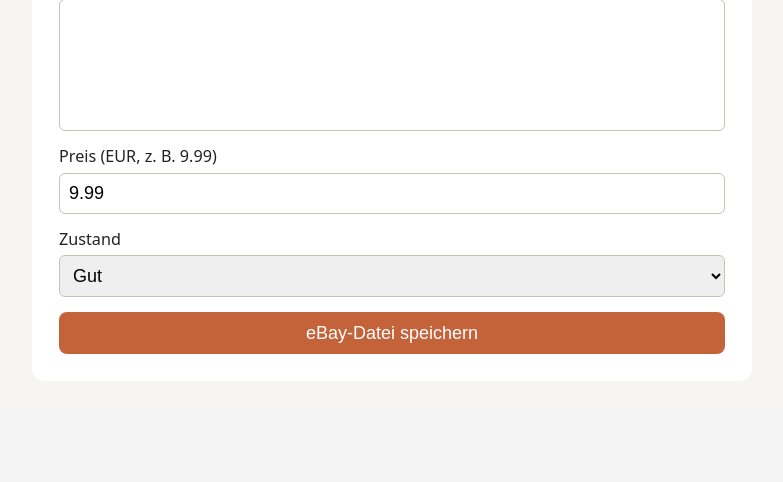
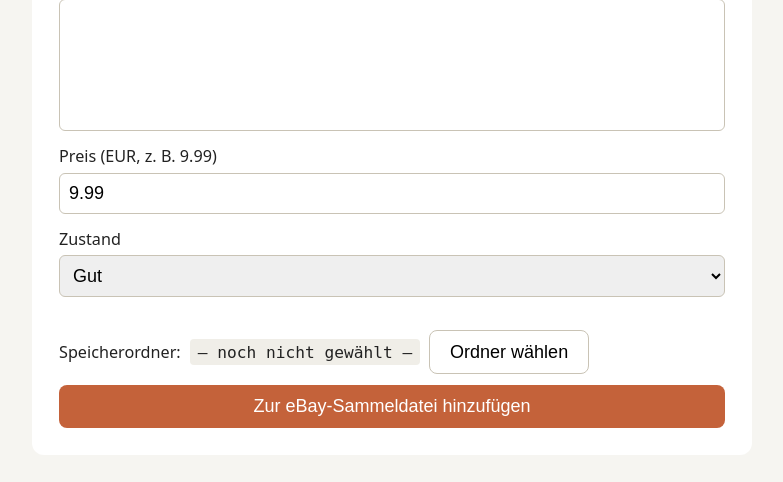
Before and after one commit to Giacomola/ebayClient, a Flask app: page / in a window 1280 px wide. Shown: the part 1106-1588 px from the top of the page, without its empty margins (248-1031 px from the left). Before the commit the page ends 1460 px from the top, so only its background shows below. Run offline with Flask 3, Linux system fonts and the light colour scheme.

Commit message:
feat: Anzeigen in gemeinsamer CSV in waehlbarem Ordner sammeln
- Jedes Buch wird als Zeile an eine gemeinsame Sammeldatei
  (ebay-anzeigen.csv) angehaengt statt einzeln heruntergeladen
- ebay_csv: build_row/append_listing herausgeloest, BOM nur beim Anlegen
- Speicherordner ueber nativen Ordner-Dialog waehlbar (/api/choose-folder),
  in config.json gespeichert (bleibt zwischen Sitzungen erhalten)
- Oberflaeche zeigt Ordner und Anzahl gesammelter Anzeigen

Co-Authored-By: Claude Opus 4.8 <noreply@anthropic.com>

```diff
--- a/app.py
+++ b/app.py
@@ -1,8 +1,28 @@
-from flask import Flask, request, jsonify, render_template, Response
+import subprocess
+import sys
+from flask import Flask, request, jsonify, render_template
 from config import load_settings, save_settings, build_system_prompt
 from ai_client import analyze_book
 from image_host import upload_image
-from ebay_csv import build_csv
+from ebay_csv import append_listing, DEFAULT_FILENAME
+
+def _pick_folder_dialog() -> str:
+    """Öffnet ein natives Ordner-Auswahlfenster und gibt den gewählten Pfad zurück.
+
+    Läuft in einem eigenen Prozess, damit es das Flask-Fenster/den Hauptthread
+    nicht stört. Leerer String = abgebrochen."""
+    script = (
+        "import tkinter as tk\n"
+        "from tkinter import filedialog\n"
+        "r = tk.Tk(); r.withdraw(); r.attributes('-topmost', True)\n"
+        "print(filedialog.askdirectory(title='Speicherordner für eBay-Dateien'))\n"
+    )
+    try:
+        out = subprocess.run([sys.executable, "-c", script],
+                             capture_output=True, text=True, timeout=180)
+        return out.stdout.strip()
+    except Exception:  # noqa: BLE001
+        return ""
 
 def create_app(config_path: str = "config.json") -> Flask:
     app = Flask(__name__)
@@ -40,12 +60,25 @@ def create_app(config_path: str = "config.json") -> Flask:
             return jsonify({"error": f"KI-Fehler: {e}"}), 502
         return jsonify(book.model_dump())
 
+    @app.post("/api/choose-folder")
+    def choose_folder():
+        path = _pick_folder_dialog()
+        current = load_settings(config_path)
+        if path:
+            current["save_folder"] = path
+            save_settings(current, config_path)
+        return jsonify({"folder": current.get("save_folder", "")})
+
     @app.post("/api/create-csv")
     def create_csv():
         settings = load_settings(config_path)
         if not settings["imgbb_api_key"]:
             return jsonify({"error": "Kein imgbb-API-Schlüssel hinterlegt. "
                                      "Bitte in den Einstellungen eintragen."}), 400
+        folder = settings.get("save_folder", "")
+        if not folder:
+            return jsonify({"error": "Kein Speicherordner gewählt. "
+                                     "Bitte zuerst auf 'Ordner wählen' klicken."}), 400
         form = request.form
         files = request.files.getlist("images")
         try:
@@ -54,22 +87,25 @@ def create_app(config_path: str = "config.json") -> Flask:
             return jsonify({"error": f"Foto-Upload fehlgeschlagen: {e}"}), 502
         if not urls:
             return jsonify({"error": "Keine Fotos für die Anzeige vorhanden."}), 400
-        csv_bytes = build_csv(
-            title=form.get("title", ""), author=form.get("author", ""),
-            book_title=form.get("book_title", ""), language=form.get("language", ""),
-            description=form.get("description", ""), price=form.get("price", ""),
-            condition_id=form.get("condition_id", ""), picture_urls=urls,
-            publisher=form.get("publisher", ""),
-            publication_year=form.get("publication_year", ""),
-            book_format=form.get("book_format", ""),
-            location=settings["location"], shipping_service=settings["shipping_service"],
-            shipping_cost=settings["shipping_cost"],
-            dispatch_time_max=settings["dispatch_time_max"],
-        )
-        return Response(
-            csv_bytes, mimetype="text/csv",
-            headers={"Content-Disposition": "attachment; filename=ebay-anzeige.csv"},
-        )
+        try:
+            path, count = append_listing(
+                folder,
+                title=form.get("title", ""), author=form.get("author", ""),
+                book_title=form.get("book_title", ""), language=form.get("language", ""),
+                description=form.get("description", ""), price=form.get("price", ""),
+                condition_id=form.get("condition_id", ""), picture_urls=urls,
+                publisher=form.get("publisher", ""),
+                publication_year=form.get("publication_year", ""),
+                book_format=form.get("book_format", ""),
+                location=settings["location"],
+                shipping_service=settings["shipping_service"],
+                shipping_cost=settings["shipping_cost"],
+                dispatch_time_max=settings["dispatch_time_max"],
+            )
+        except Exception as e:  # noqa: BLE001
+            return jsonify({"error": f"Datei konnte nicht gespeichert werden: {e}"}), 500
+        return jsonify({"ok": True, "folder": folder,
+                        "filename": DEFAULT_FILENAME, "path": path, "count": count})
 
     return app
 
--- a/config.py
+++ b/config.py
@@ -65,6 +65,7 @@ DEFAULTS = {
     "shipping_service": "DE_DHLPaket",
     "shipping_cost": "5.49",
     "dispatch_time_max": "3",
+    "save_folder": "",
     "prompt_general": DEFAULT_PROMPT_GENERAL,
     "prompt_fields": dict(DEFAULT_FIELD_PROMPTS),
 }
--- a/ebay_csv.py
+++ b/ebay_csv.py
@@ -1,7 +1,12 @@
-"""Erzeugt eine eBay-File-Exchange-CSV (Kategorie-Vorlage Bücher) für genau ein Buch."""
+"""Erzeugt eine eBay-File-Exchange-CSV (Kategorie-Vorlage Bücher).
+
+Unterstützt eine einzelne Anzeige (build_csv) sowie das Sammeln mehrerer
+Anzeigen in einer gemeinsamen Datei (append_listing)."""
+import os
 
 ACTION = "*Action(SiteID=Germany|Country=DE|Currency=EUR|Version=1193|CC=UTF-8)"
 INFO_LINE = "Info;Version=1.0.0;Template=fx_category_template_EBAY_DE"
+DEFAULT_FILENAME = "ebay-anzeigen.csv"
 
 COLUMNS = [
     ACTION, "CustomLabel", "*Category", "StoreCategory", "*Title", "Subtitle",
@@ -42,11 +47,13 @@ def _clean(value) -> str:
         text = text.replace(ch, " ")
     return text.strip()
 
-def build_csv(*, title, author, book_title, language, description, price,
-              condition_id, picture_urls, publisher="", publication_year="",
-              book_format="", location="Berlin", shipping_service="DE_DHLPaket",
-              shipping_cost="5.49", dispatch_time_max="3", custom_label="") -> bytes:
-    values = {
+HEADER = ";".join(COLUMNS)
+
+def _values(*, title, author, book_title, language, description, price,
+            condition_id, picture_urls, publisher="", publication_year="",
+            book_format="", location="Berlin", shipping_service="DE_DHLPaket",
+            shipping_cost="5.49", dispatch_time_max="3", custom_label="") -> dict:
+    return {
         ACTION: "Add",
         "CustomLabel": _clean(custom_label),
         "*Category": "261186",
@@ -71,7 +78,33 @@ def build_csv(*, title, author, book_title, language, description, price,
         "*DispatchTimeMax": _clean(dispatch_time_max),
         "*ReturnsAcceptedOption": "ReturnsNotAccepted",
     }
-    header = ";".join(COLUMNS)
-    row = ";".join(values.get(col, "") for col in COLUMNS)
-    text = "\r\n".join([INFO_LINE, header, row]) + "\r\n"
+
+def build_row(**kwargs) -> str:
+    """Baut die Datenzeile (99 Spalten, mit ; getrennt) für ein Buch."""
+    values = _values(**kwargs)
+    return ";".join(values.get(col, "") for col in COLUMNS)
+
+def build_csv(**kwargs) -> bytes:
+    """Erzeugt eine komplette CSV (Info + Kopfzeile + eine Datenzeile) als Bytes."""
+    text = "\r\n".join([INFO_LINE, HEADER, build_row(**kwargs)]) + "\r\n"
     return ("﻿" + text).encode("utf-8")
+
+def _count_listings(path: str) -> int:
+    """Zählt die enthaltenen Anzeigen (Datenzeilen) in einer Sammel-CSV."""
+    with open(path, "r", encoding="utf-8-sig") as f:
+        return sum(1 for line in f if line.startswith("Add;"))
+
+def append_listing(folder: str, filename: str = DEFAULT_FILENAME, **kwargs):
+    """Hängt eine Anzeige an die gemeinsame CSV im Ordner an.
+
+    Legt die Datei mit BOM, Info- und Kopfzeile an, falls sie noch nicht
+    existiert. Gibt (Pfad, Anzahl der Anzeigen) zurück."""
+    os.makedirs(folder, exist_ok=True)
+    path = os.path.join(folder, filename)
+    new_file = not os.path.exists(path)
+    encoding = "utf-8-sig" if new_file else "utf-8"
+    with open(path, "a", encoding=encoding, newline="") as f:
+        if new_file:
+            f.write(INFO_LINE + "\r\n" + HEADER + "\r\n")
+        f.write(build_row(**kwargs) + "\r\n")
+    return path, _count_listings(path)
--- a/static/app.js
+++ b/static/app.js
@@ -73,14 +73,30 @@ $("save-csv-btn").addEventListener("click", async () => {
   fd.append("price", $("f-price").value);
   fd.append("condition_id", $("f-condition").value);
   const r = await fetch("/api/create-csv", { method: "POST", body: fd });
-  if (!r.ok) { const e = await r.json(); status(e.error || "Fehler."); return; }
-  const blob = await r.blob();
-  const a = document.createElement("a");
-  a.href = URL.createObjectURL(blob);
-  a.download = "ebay-anzeige.csv";
-  a.click();
-  status("eBay-Datei gespeichert. Jetzt im eBay-CSV-Manager hochladen.");
+  const data = await r.json();
+  if (!r.ok) { status(data.error || "Fehler."); return; }
+  $("folder-path").textContent = data.folder;
+  status(`Hinzugefügt – jetzt ${data.count} Anzeige(n) in „${data.filename}". `
+         + `Ordner: ${data.folder}`);
 });
+
+// Speicherordner wählen (öffnet ein natives Ordner-Auswahlfenster).
+$("choose-folder-btn").addEventListener("click", async () => {
+  status("Ordner-Auswahl geöffnet – bitte im Fenster einen Ordner wählen …");
+  const d = await (await fetch("/api/choose-folder", { method: "POST" })).json();
+  if (d.folder) {
+    $("folder-path").textContent = d.folder;
+    status("Speicherordner gesetzt.");
+  } else {
+    status("Kein Ordner gewählt.");
+  }
+});
+
+// Beim Start den gespeicherten Ordner anzeigen.
+(async () => {
+  const s = await (await fetch("/api/settings")).json();
+  if (s.save_folder) $("folder-path").textContent = s.save_folder;
+})();
 
 // Beschriftungen der KI-Felder (gleiche Reihenfolge wie in config.py).
 const PROMPT_FIELDS = [
--- a/static/style.css
+++ b/static/style.css
@@ -25,6 +25,12 @@ button:disabled { opacity: .5; cursor: not-allowed; }
 .result .rich:focus { outline: 2px solid #c4623a; outline-offset: -1px; }
 .result .rich p { margin: 0 0 .6rem; }
 .result .sub { font-weight: normal; color: #6b665c; font-size: .8rem; }
+.save-area { margin-top: 1rem; }
+.folder-line { display: flex; align-items: center; gap: .5rem; flex-wrap: wrap;
+  font-size: .9rem; margin-bottom: .6rem; }
+.folder-path { font-family: ui-monospace, monospace; background: #f0eee8;
+  padding: .2rem .45rem; border-radius: 4px; word-break: break-all; }
+#save-csv-btn { width: 100%; }
 .status { min-height: 1.4rem; color: #c4623a; }
 .header-buttons { display: flex; gap: .5rem; }
 dialog { border: none; border-radius: 12px; padding: 1.5rem; min-width: 320px; }
--- a/templates/index.html
+++ b/templates/index.html
@@ -49,7 +49,14 @@
           <option value="6000">Akzeptabel</option>
         </select>
       </label>
-      <button id="save-csv-btn" type="button" class="primary">eBay-Datei speichern</button>
+      <div class="save-area">
+        <div class="folder-line">
+          <span>Speicherordner:</span>
+          <span id="folder-path" class="folder-path">– noch nicht gewählt –</span>
+          <button id="choose-folder-btn" type="button">Ordner wählen</button>
+        </div>
+        <button id="save-csv-btn" type="button" class="primary">Zur eBay-Sammeldatei hinzufügen</button>
+      </div>
     </section>
   </main>
 
```
Also changed, not shown: tests/test_ebay_csv.py (+19 -1 lines).
